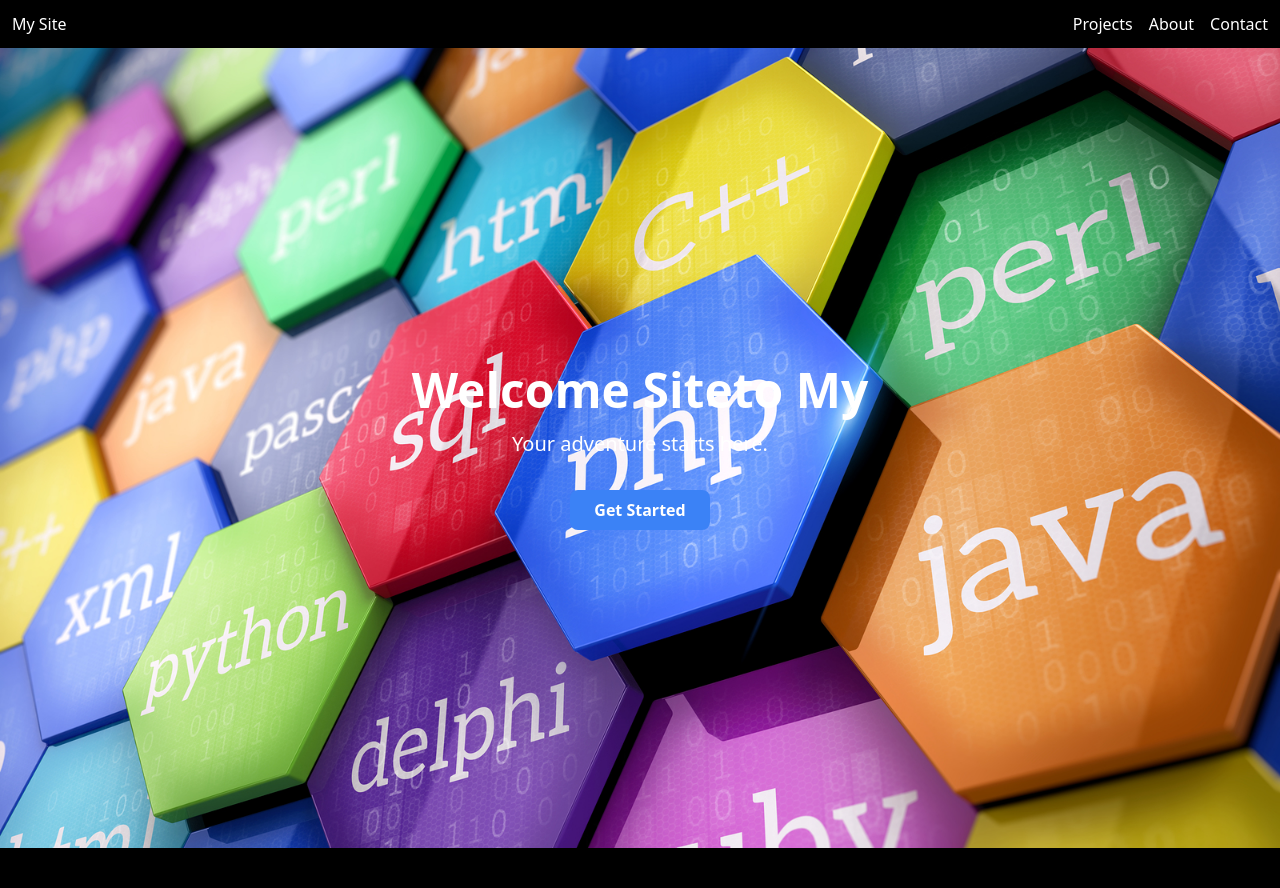
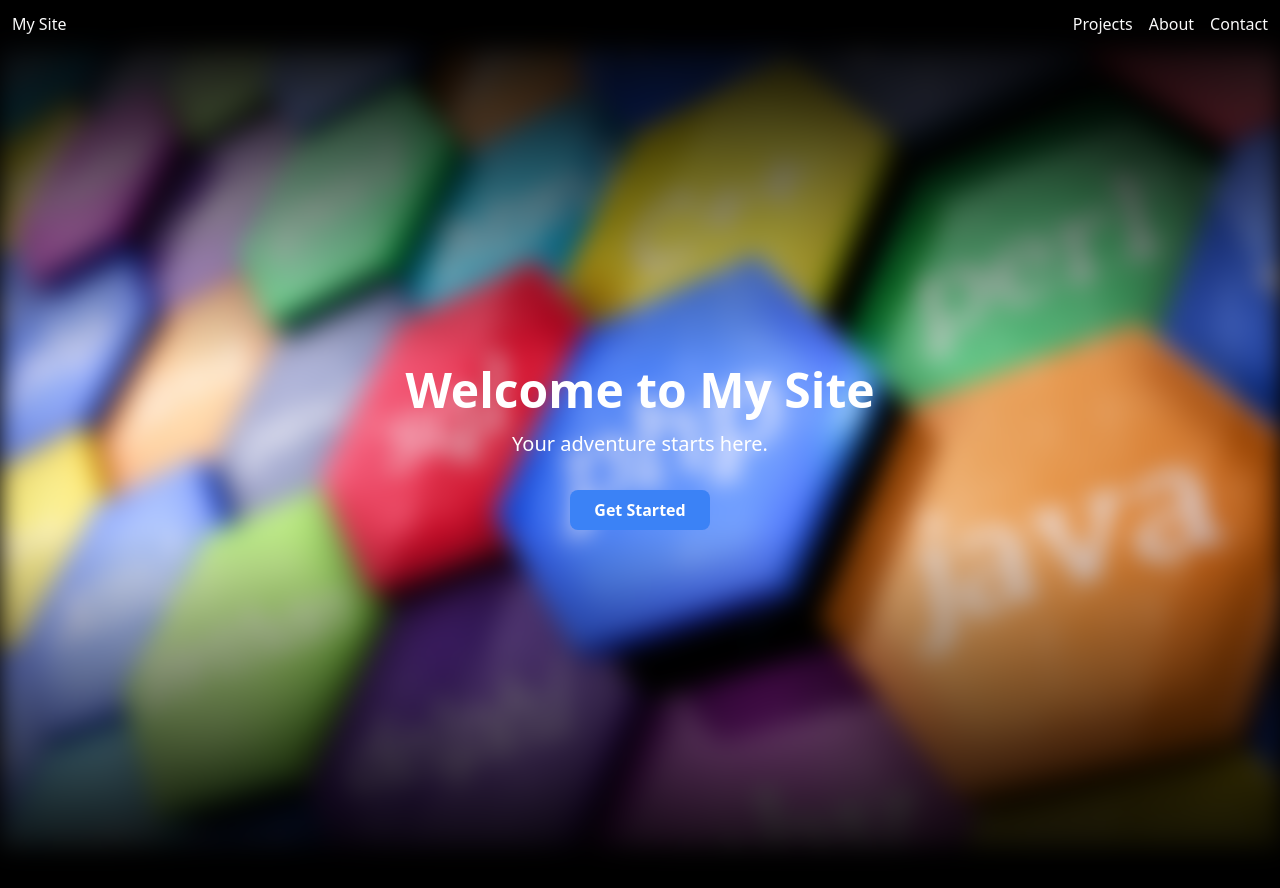
Before and after one commit to arch-bert/my-website, a React (Create React App) app: page / in a window 1280 px wide. Shown: the top 888 px of the page. Built offline with nearby package versions, Linux system fonts and the light colour scheme.

Commit message:
Added gradient

```diff
--- a/src/components/hero.tsx
+++ b/src/components/hero.tsx
@@ -1,8 +1,17 @@
 export default function Hero() {
   return (
-    <div className="bg-cover bg-center h-screen flex items-center justify-center" style={{ backgroundImage: "url('hero.jpg')" }}>
-      <div className="text-white text-center">
-        <h1 className="text-5xl font-bold">Welcome Siteto My </h1>
+    <div className="relative h-screen flex items-center justify-center">
+      {/* Background Image with Gradients at Top and Bottom */}
+      <div
+        className="absolute inset-0 bg-cover bg-center filter blur-md"
+        style={{
+          backgroundImage: "linear-gradient(to bottom, rgba(0, 0, 0, 0.9), rgba(0, 0, 0, 0) 40%, rgba(0, 0, 0, 0) 60%, rgba(0, 0, 0, 0.9)), url('hero.jpg')",
+        }}
+      ></div>
+
+      {/* Content */}
+      <div className="relative z-10 text-white text-center p-8">
+        <h1 className="text-5xl font-bold">Welcome to My Site</h1>
         <p className="text-xl mt-4">Your adventure starts here.</p>
         <button className="mt-8 px-6 py-2 bg-blue-500 hover:bg-blue-600 text-white font-semibold rounded-lg">
           Get Started
```
